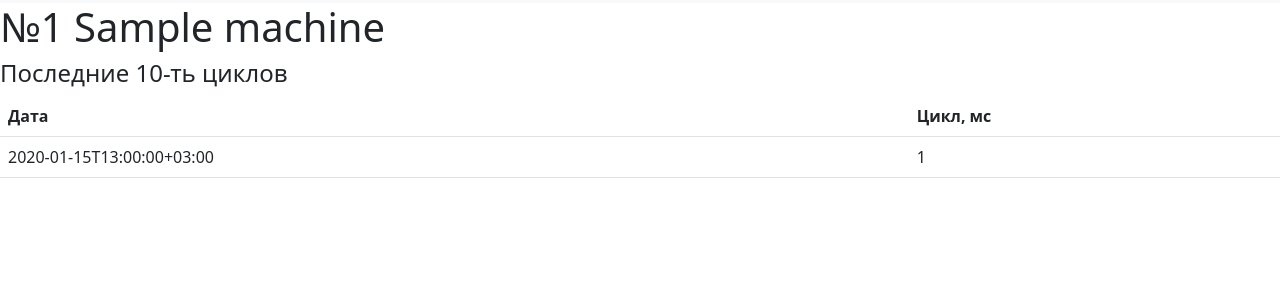
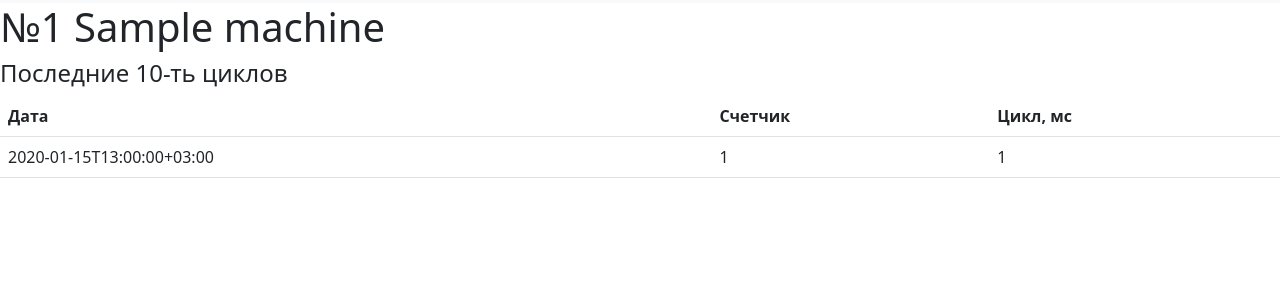
Before and after one commit to Serebryakov-Maxim/europartner-app, a Django app: page /tpa/1/last_data/ in a window 1280 px wide. Shown: the part 13-316 px from the top of the page. Run offline with Django 4.2, Linux system fonts and the light colour scheme; tables that the repository leaves empty hold one stand-in row (values such as "Sample post").

Commit message:
2024_01_11

```diff
--- a/tpa/models.py
+++ b/tpa/models.py
@@ -60,6 +60,7 @@ class Cycle(models.Model):
     machine = models.ForeignKey(Machine, on_delete=models.CASCADE, default=0)
     job = models.ForeignKey(Job, on_delete=models.CASCADE, default=uuid.uuid4)
     count = models.IntegerField('Количество', default=0)
+    counter = models.IntegerField('Счетчик', default=0)
 
     class Meta:
             db_table = 'tpa_cycles'
--- a/tpa/templates/tpa/last_data.html
+++ b/tpa/templates/tpa/last_data.html
@@ -15,6 +15,7 @@
         <thead>
           <tr>
             <th class="th_col_small" scope="col">Дата</th>
+            <th class="th_col_small" scope="col">Счетчик</th>
             <th class="th_col_small" scope="col">Цикл, мс</th>
           </tr>
         </thead>
@@ -22,6 +23,7 @@
           {% for el in cycles %}
             <tr>
               <td>{{ el.date|date:"c"}}</td>
+              <td>{{ el.counter }}</td>
               <td>{{ el.time_ms }}</td>
             </tr>
           {% endfor %}
--- a/tpa/views.py
+++ b/tpa/views.py
@@ -52,7 +52,6 @@ def machine_job(request, machine_id):
 
 
     return render(request, 'tpa/job.html', context)
-
 
 class MachineListApiView(APIView):
 
```
Also changed, not shown: tpa/migrations/0023_cycle_counter.py (added).
